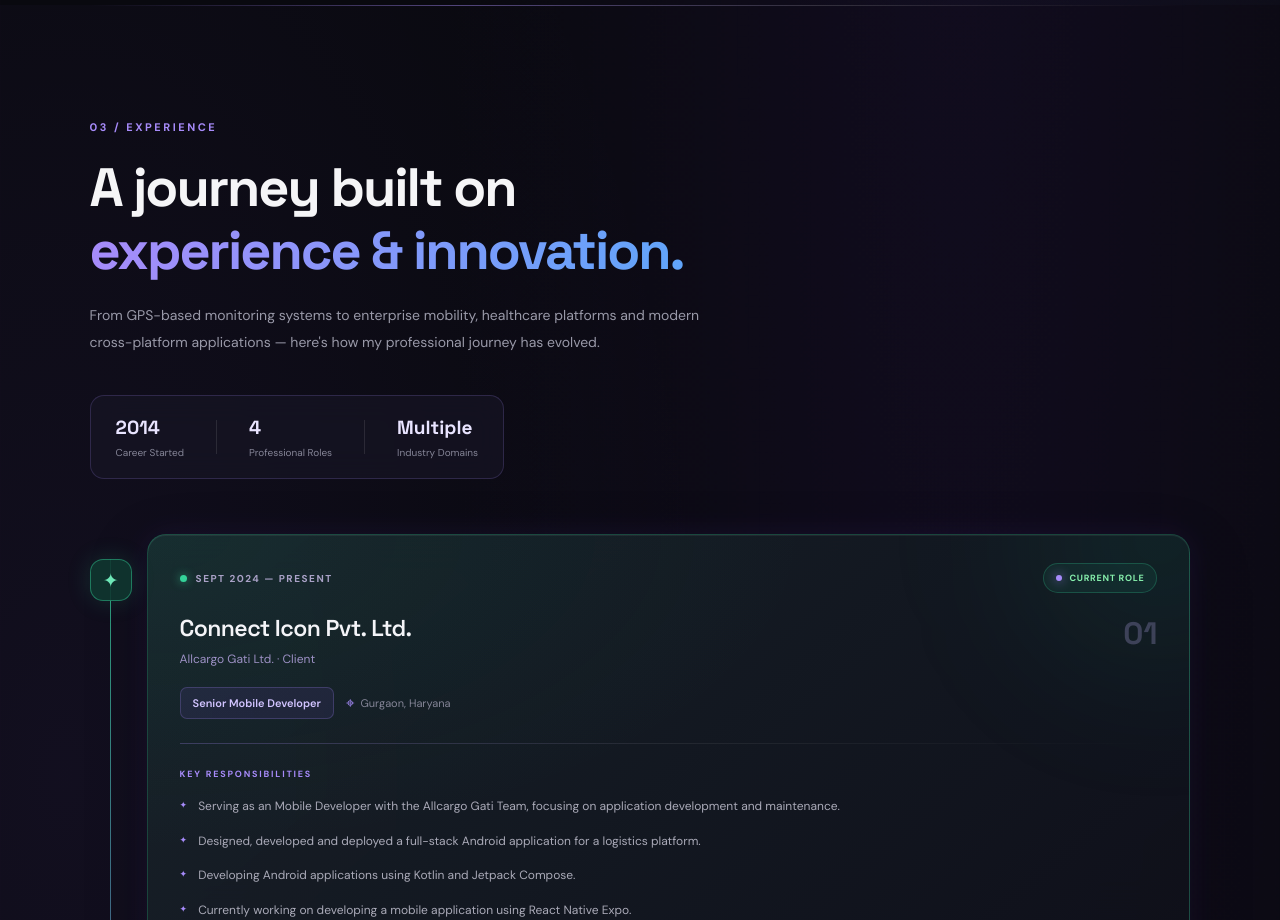
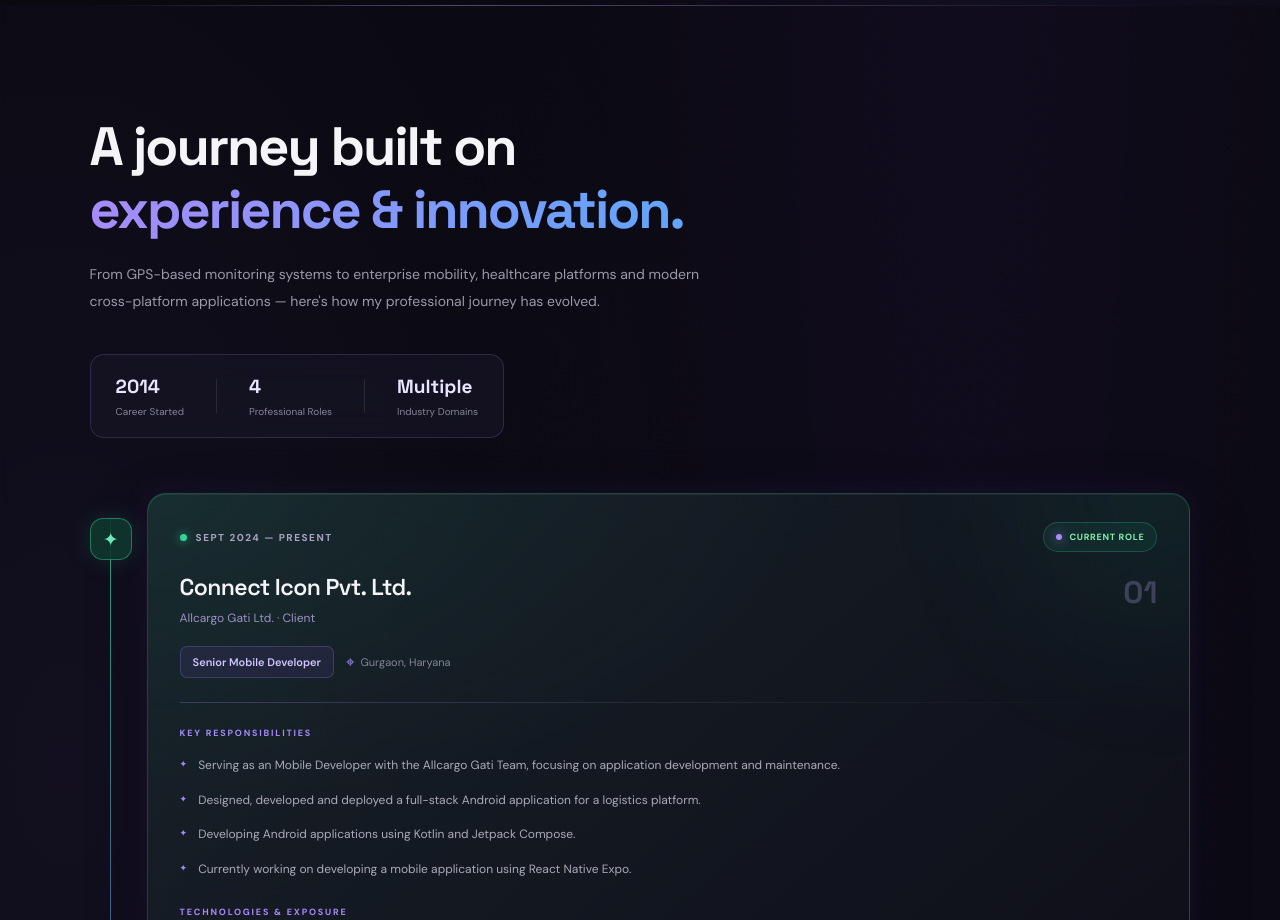
Before and after one commit to iamabhiraghav/thedroidlab-portfolio, a React (Vite) app: page / in a window 1280 px wide. Shown: the part 3600-4520 px from the top of the page. Built offline with nearby package versions, Linux system fonts and the light colour scheme.

Commit message:
remove experience

```diff
--- a/src/App.jsx
+++ b/src/App.jsx
@@ -832,8 +832,6 @@ function App() {
 
         {/* Section Heading */}
         <div className="experience-heading">
-          <span className="experience-eyebrow">03 / EXPERIENCE</span>
-
           <h2>
             A journey built on
             <br />
```
